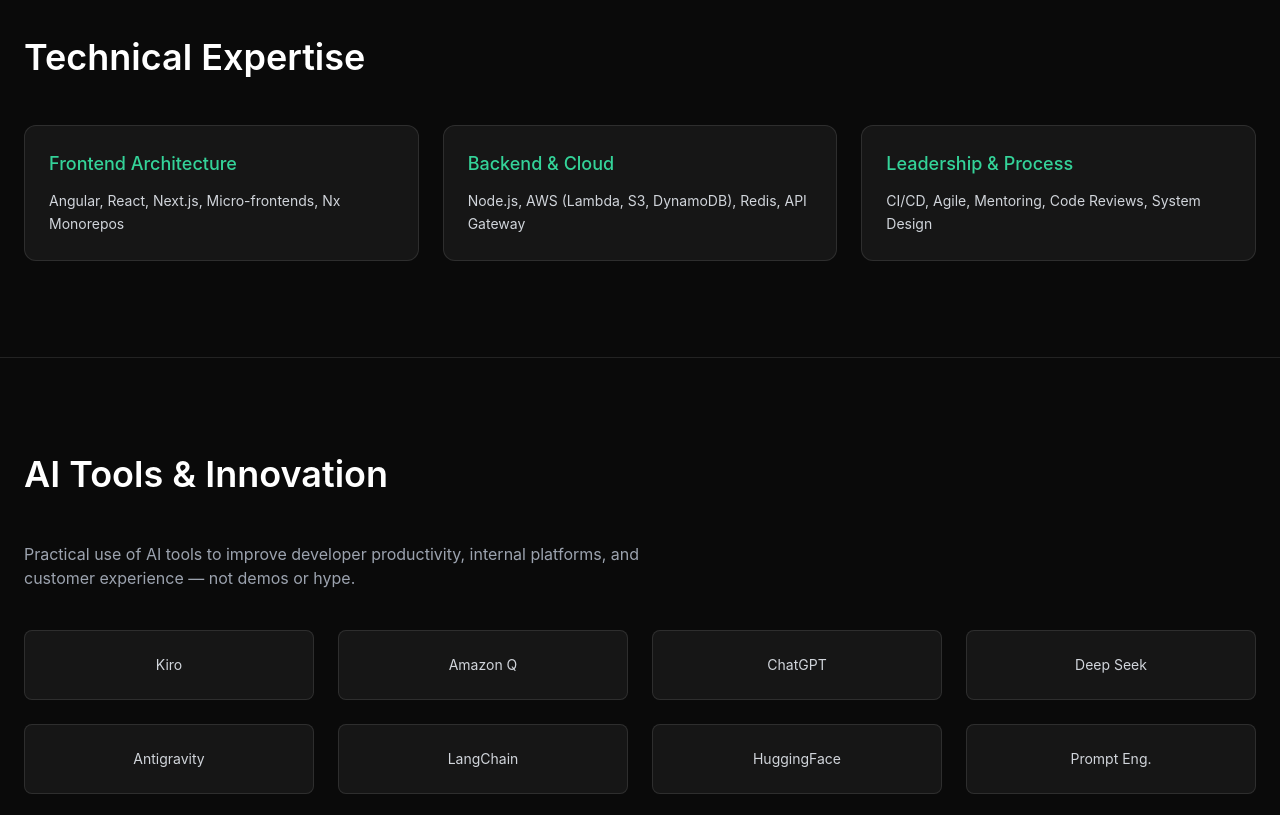
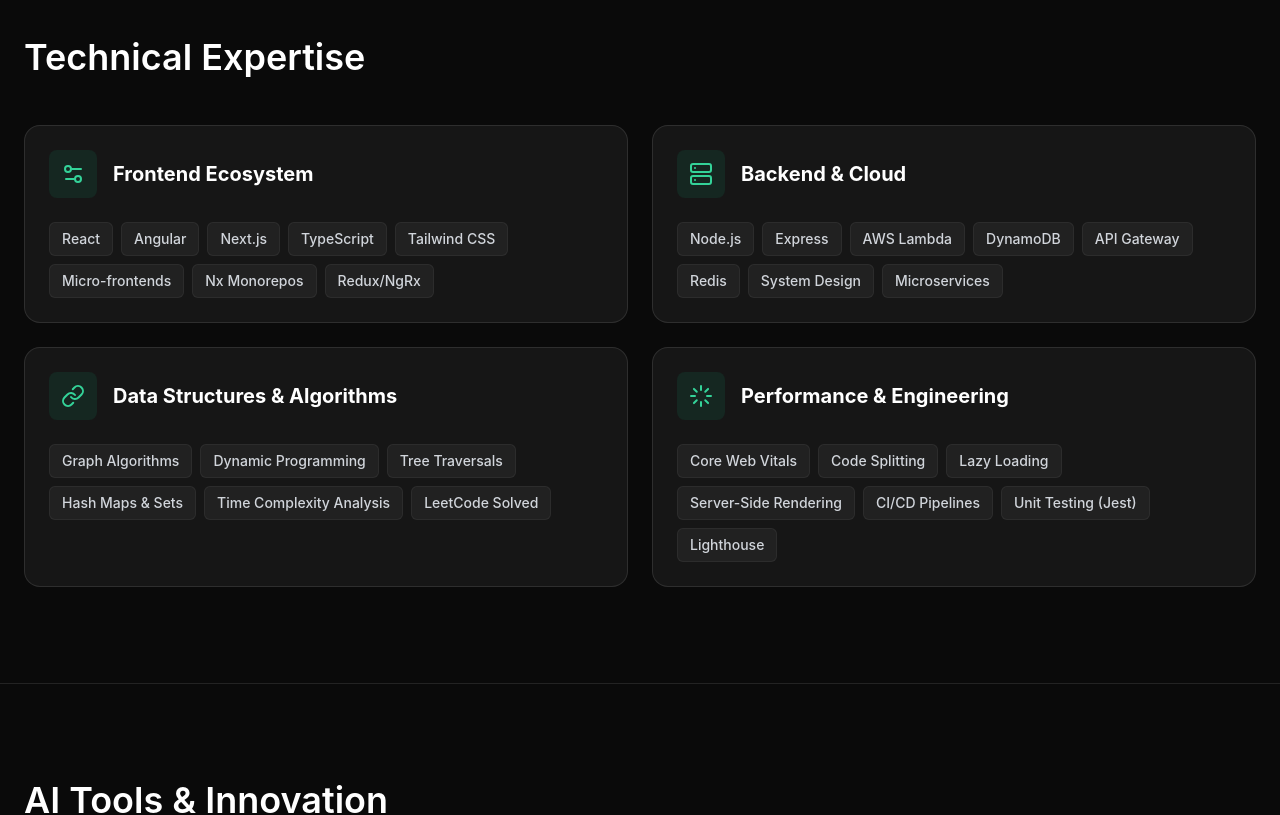
Before and after one commit to learneradarsh/learneradarsh.github.io, a React (Vite) app: page / in a window 1280 px wide. Shown: the part 1340-2155 px from the top of the page. Built offline with nearby package versions, Linux system fonts and the light colour scheme.

Commit message:
update tecj category

```diff
--- /dev/null
+++ b/src/components/TechCategory.tsx
@@ -0,0 +1,33 @@
+import React from "react";
+
+type TechCategoryProps = {
+  title: string;
+  skills: string[];
+  icon: React.ReactNode;
+};
+
+export default function TechCategory({ title, skills, icon }: TechCategoryProps) {
+  return (
+    <div className="p-6 rounded-2xl bg-white/5 border border-white/10 hover:border-emerald-500/30 transition-all hover:bg-white/10 group">
+      <div className="flex items-center gap-4 mb-6">
+        <div className="p-3 rounded-lg bg-emerald-500/10 text-emerald-400 group-hover:bg-emerald-500 group-hover:text-black transition-colors">
+          {icon}
+        </div>
+        <h3 className="text-xl font-bold text-white group-hover:text-emerald-400 transition-colors">
+          {title}
+        </h3>
+      </div>
+
+      <div className="flex flex-wrap gap-2">
+        {skills.map((skill) => (
+          <span
+            key={skill}
+            className="px-3 py-1.5 text-sm font-medium rounded-md bg-white/5 text-gray-300 border border-white/5 hover:border-emerald-500/30 hover:text-emerald-300 transition-colors cursor-default"
+          >
+            {skill}
+          </span>
+        ))}
+      </div>
+    </div>
+  );
+}
--- a/src/pages/Home.tsx
+++ b/src/pages/Home.tsx
@@ -1,10 +1,9 @@
 import TechRadar from "../components/TechRadar";
 import ImpactMetrics from "../components/ImpactMetrics";
+import TechCategory from "../components/TechCategory";
 
 import Header from "../components/Header";
-import SkillCard from "../components/SkillCard";
 import ProjectCard from "../components/ProjectCard";
-import WhyCard from "../components/WhyCard";
 import ValueCard from "../components/ValueCard";
 import AIToolCard from "../components/AIToolCard";
 import AwardCard from "../components/AwardCard";
@@ -98,15 +97,38 @@
           </div>
         </Section>
 
+
+
         {/* ================= SKILLS ================= */}
         <Section title="Technical Expertise">
-           <div className="grid grid-cols-1 lg:grid-cols-3 gap-8">
-             {/* Text Skills */}
-             <div className="lg:col-span-3 grid grid-cols-1 md:grid-cols-3 gap-6">
-                <SkillCard title="Frontend Architecture" skills="Angular, React, Next.js, Micro-frontends, Nx Monorepos" />
-                <SkillCard title="Backend & Cloud" skills="Node.js, AWS (Lambda, S3, DynamoDB), Redis, API Gateway" />
-                <SkillCard title="Leadership & Process" skills="CI/CD, Agile, Mentoring, Code Reviews, System Design" />
-             </div>
+           <div className="grid grid-cols-1 md:grid-cols-2 gap-6">
+             {/* Frontend */}
+             <TechCategory
+               title="Frontend Ecosystem"
+               icon={<svg xmlns="http://www.w3.org/2000/svg" width="24" height="24" viewBox="0 0 24 24" fill="none" stroke="currentColor" strokeWidth="2" strokeLinecap="round" strokeLinejoin="round"><path d="M20 7h-9"/><path d="M14 17H5"/><circle cx="17" cy="17" r="3"/><circle cx="7" cy="7" r="3"/></svg>}
+               skills={["React", "Angular", "Next.js", "TypeScript", "Tailwind CSS", "Micro-frontends", "Nx Monorepos", "Redux/NgRx"]}
+             />
+
+             {/* Backend */}
+             <TechCategory
+               title="Backend & Cloud"
+               icon={<svg xmlns="http://www.w3.org/2000/svg" width="24" height="24" viewBox="0 0 24 24" fill="none" stroke="currentColor" strokeWidth="2" strokeLinecap="round" strokeLinejoin="round"><rect x="2" y="2" width="20" height="8" rx="2" ry="2"/><rect x="2" y="14" width="20" height="8" rx="2" ry="2"/><line x1="6" y1="6" x2="6.01" y2="6"/><line x1="6" y1="18" x2="6.01" y2="18"/></svg>}
+               skills={["Node.js", "Express", "AWS Lambda", "DynamoDB", "API Gateway", "Redis", "System Design", "Microservices"]}
+             />
+
+             {/* DSA */}
+             <TechCategory
+               title="Data Structures & Algorithms"
+               icon={<svg xmlns="http://www.w3.org/2000/svg" width="24" height="24" viewBox="0 0 24 24" fill="none" stroke="currentColor" strokeWidth="2" strokeLinecap="round" strokeLinejoin="round"><path d="M10 13a5 5 0 0 0 7.54.54l3-3a5 5 0 0 0-7.07-7.07l-1.72 1.71"/><path d="M14 11a5 5 0 0 0-7.54-.54l-3 3a5 5 0 0 0 7.07 7.07l1.71-1.71"/></svg>}
+               skills={["Graph Algorithms", "Dynamic Programming", "Tree Traversals", "Hash Maps & Sets", "Time Complexity Analysis", "LeetCode Solved"]}
+             />
+
+             {/* Performance */}
+             <TechCategory
+               title="Performance & Engineering"
+               icon={<svg xmlns="http://www.w3.org/2000/svg" width="24" height="24" viewBox="0 0 24 24" fill="none" stroke="currentColor" strokeWidth="2" strokeLinecap="round" strokeLinejoin="round"><path d="M12 2v4"/><path d="M12 18v4"/><path d="M4.93 4.93l2.83 2.83"/><path d="M16.24 16.24l2.83 2.83"/><path d="M2 12h4"/><path d="M18 12h4"/><path d="M4.93 19.07l2.83-2.83"/><path d="M16.24 7.76l2.83-2.83"/></svg>}
+               skills={["Core Web Vitals", "Code Splitting", "Lazy Loading", "Server-Side Rendering", "CI/CD Pipelines", "Unit Testing (Jest)", "Lighthouse"]}
+             />
            </div>
         </Section>
 
@@ -268,6 +290,10 @@
         {/* ================= ACHIEVEMENTS ================= */}
 <Section title="Achievements">
   <div className="grid grid-cols-1 md:grid-cols-2 gap-6">
+     <AwardCard
+      highlight
+      text="Above & Beyond Year End Award — Delta Airlines (2025)"
+    />
     <AwardCard
       highlight
       text="Above & Beyond Year End Award — Delta Airlines (2023)"
```
